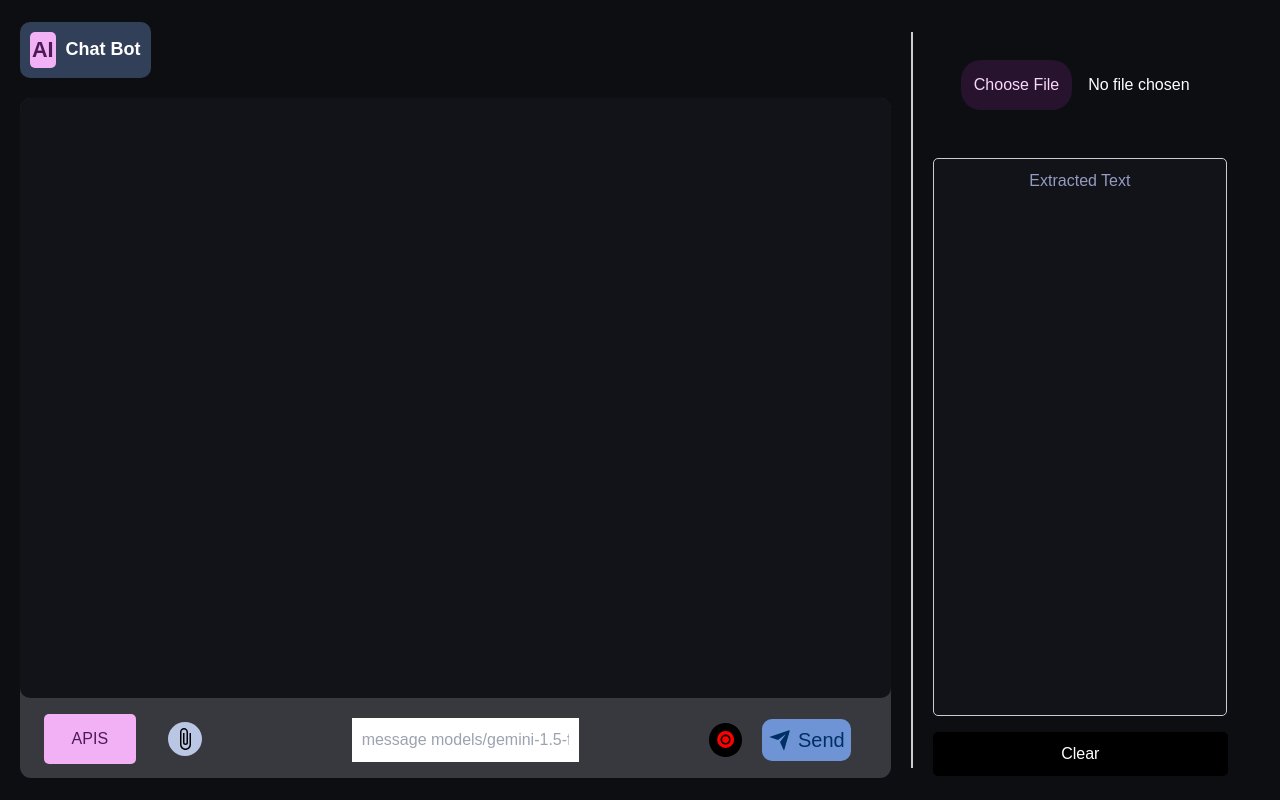
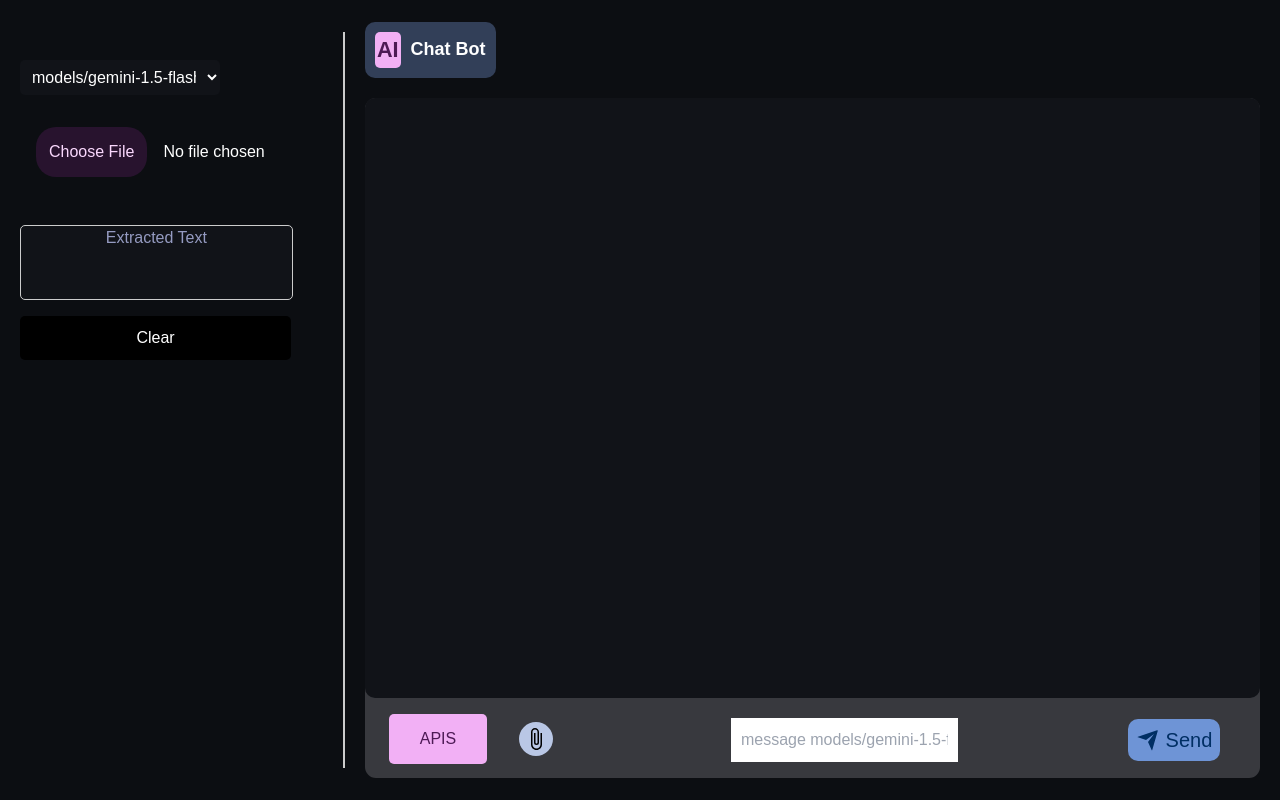
Before and after one commit to Jefino9488/ChatbotUI, a React (Vite) app: page / in a window 1280 px wide. Built offline with nearby package versions, Linux system fonts and the light colour scheme.

Commit message:
remake ui

```diff
--- a/src/App.css
+++ b/src/App.css
@@ -23,14 +23,53 @@
   padding-right: 20px;
 }
 
-.pdf-to-text {
-  flex: 2; /* 40% of the screen */
+.left-nav {
+  flex: 0.5; /* 50% of the screen width */
   display: flex;
   flex-direction: column;
   padding-left: 20px;
   padding-right: 20px;
   margin-top: 1.5rem;
   margin-bottom: 1.5rem;
+}
+
+.nav-icon {
+  display: none;
+  top: 10px;
+  left: 10px;
+  font-size: 1.5rem;
+  cursor: pointer;
+  z-index: 1000; /* Ensure it's above other content */
+}
+
+.floating-nav {
+  display: none; /* Hidden by default */
+  position: fixed;
+  top: 0;
+  left: 0;
+  width: 250px; /* Adjust as needed */
+  height: 100%;
+  background-color: #38393e;
+  z-index: 1000;
+  padding: 1rem;
+  box-shadow: 2px 0 5px rgba(0, 0, 0, 0.5);
+  transform: translateX(-100%); /* Hide off-screen by default */
+  transition: transform 1s ease; /* Smooth slide-in effect */
+}
+
+.floating-nav.active {
+  display: block;
+  transform: translateX(0);
+}
+
+@media (max-width: 768px) {
+  .left-nav {
+    display: none;
+  }
+
+  .nav-icon {
+    display: block;
+  }
 }
 
 .vertical-line {
@@ -44,6 +83,8 @@
 .title {
   align-self: flex-start;
   text-align: center;
+  display: flex;
+  gap: 5px;
   margin-bottom: 20px;
 }
 
@@ -193,7 +234,6 @@
 }
 
 
-
 .btn_record {
   margin-right: 0.5rem;
   margin-bottom: 0.6rem;
@@ -202,7 +242,7 @@
   color: red;
   padding: 0.2rem;
   transform: translateX(-20px);
-  display: flex;
+  display: none;
   justify-content: center;
   align-items: center;
   border: 0;
@@ -262,12 +302,13 @@
 .extracted-text {
   border: 1px solid #ccc;
   color: #959bc1;
-  padding: 10px;
   width: 90%;
   border-radius: 5px;
   background-color: #111318;
-  height: 75vh; /* Set a fixed height */
-  overflow-y: scroll; /* Enable vertical scrolling */
+  height: fit-content;
+  min-height: 10%;
+  max-height: 60%;
+  overflow-y: scroll;
 }
 
 .extracted-text pre {
@@ -301,19 +342,13 @@ img {
 }
 
 .model_select {
-    position: absolute;
-    top: 17%;
-    left: 5%;
-    transform: translate(-20%, -50%);
-    max-width: 200px;
-    padding: 10px;
-    background-color: rgba(255, 255, 255, 0.73);
-    display: none;
-    font-weight: bold;
-    border-radius: 5px;
-    border: 1px solid #ccc;
-    box-shadow: 0 0 10px rgba(30, 30, 30, 0.76);
-    z-index: 1;
+  margin-top: 1rem;
+  width: 200px;
+  margin-bottom: 1rem;
+  padding: 0.5rem;
+  border-radius: 5px;
+  background-color: #111318;
+  color: white;
 }
 
 /* Popup form styles */
--- a/src/App.jsx
+++ b/src/App.jsx
@@ -8,6 +8,7 @@ import { BsFillRecord2Fill } from "react-icons/bs";
 import MonsterApiClient from "monsterapi";
 import "./App.css";
 import { MdAttachFile } from "react-icons/md";
+import {FiMenu} from "react-icons/fi";
 
 const audioBlobToBase64 = (blob) => {
   return new Promise((resolve, reject) => {
@@ -54,6 +55,7 @@ function App() {
   const pdfFileInputRef = useRef(null);
   const imageFileInputRef = useRef(null);
   const [loading, setLoading] = useState(true);
+  const [isNavOpen, setIsNavOpen] = useState(false);
 
   useEffect(() => {
       // Simulate a network request to fetch initial data
@@ -281,11 +283,11 @@ function App() {
             <Loader />
         ) : (
             <div className="one_p">
-        <div className="one_p chat_bot">
+
+                <div className="left-nav">
                     <div className="title">
-              <h2 id="head"><span className="highlight"> AI </span>Chat Bot</h2>
+                        <h2></h2>
                     </div>
-            <div className="parent_chat">
                     <select value={selectedModel} onChange={handleModelChange} className="model_select">
                         {AVAILABLE_MODELS.map((model) => (
                             <option key={model} value={model}>
@@ -293,23 +295,78 @@ function App() {
                             </option>
                         ))}
                     </select>
+                    <input
+                        type="file"
+                        className="self_center choose_btn"
+                        accept="application/pdf"
+                        onChange={extractText}
+                        ref={pdfFileInputRef}
+                    />
+                    <div className="extracted-text">
+                        <h2 className="self_center">Extracted Text</h2>
+                        <pre>{pdfText}</pre>
+                    </div>
+                    <button onClick={clearPdfText} className="clear_btn">
+                        Clear
+                    </button>
+
+                </div>
+                <div className={`floating-nav ${isNavOpen ? "active" : ""}`}>
+                    <div className="title1">
+                        <br/>
+                        <h2>AI Chat Bot</h2>
+                    </div>
+                    <select value={selectedModel} onChange={handleModelChange} className="model_select">
+                        {AVAILABLE_MODELS.map((model) => (
+                            <option key={model} value={model}>
+                                {model}
+                            </option>
+                        ))}
+                    </select>
+                    <input
+                        type="file"
+                        className="self_center choose_btn"
+                        accept="application/pdf"
+                        onChange={extractText}
+                        ref={pdfFileInputRef}
+                    />
+                    <div className="extracted-text">
+                        <h2 className="self_center">Extracted Text</h2>
+                        <pre>{pdfText}</pre>
+                    </div>
+                    <button onClick={clearPdfText} className="clear_btn">
+                        Clear
+                    </button>
+                </div>
+                <div className="vertical-line"></div>
+                <div className="one_p chat_bot">
+                    <div className="title">
+                        <button className="nav-icon" onClick={() => setIsNavOpen(!isNavOpen)}>
+                            <FiMenu/>
+                        </button>
+                        <h2 id="head"><span className="highlight"> AI </span>Chat Bot</h2>
+                    </div>
+                    <div className="parent_chat">
                         <div className="chat-window">
                             {messages.map((msg, index) => (
                                 <div key={index} className={`message ${msg.from}`} ref={msgRef}>
                                     <p className="txt">
                                         <ReactMarkdown>{msg.text}</ReactMarkdown>
-                      {msg.from === 'user' && msg.image && <img src={msg.image} alt="attached" style={{ maxWidth: "100%" }} />}
+                                        {msg.from === 'user' && msg.image &&
+                                            <img src={msg.image} alt="attached" style={{maxWidth: "100%"}}/>}
                                         {msg.from === "bot" && (
                                             <div className="bot-actions">
                                                 <button onClick={() => speakText(msg.text)}>
-                                    <svg xmlns="http://www.w3.org/2000/svg" height="24px" viewBox="0 -960 960 960"
+                                                    <svg xmlns="http://www.w3.org/2000/svg" height="24px"
+                                                         viewBox="0 -960 960 960"
                                                          width="18px" fill="#e8eaed">
                                                         <path
                                                             d="M560-131v-82q90-26 145-100t55-168q0-94-55-168T560-749v-82q124 28 202 125.5T840-481q0 127-78 224.5T560-131ZM120-360v-240h160l200-200v640L280-360H120Zm440 40v-322q47 22 73.5 66t26.5 96q0 51-26.5 94.5T560-320ZM400-606l-86 86H200v80h114l86 86v-252ZM300-480Z"/>
                                                     </svg>
                                                 </button>
                                                 <button onClick={() => copyToClipboard(msg.text)}>
-                                    <svg xmlns="http://www.w3.org/2000/svg" height="20px" viewBox="0 -960 960 960"
+                                                    <svg xmlns="http://www.w3.org/2000/svg" height="20px"
+                                                         viewBox="0 -960 960 960"
                                                          width="18px" fill="#e8eaed">
                                                         <path
                                                             d="M360-240q-29.7 0-50.85-21.15Q288-282.3 288-312v-480q0-29.7 21.15-50.85Q330.3-864 360-864h384q29.7 0 50.85 21.15Q816-821.7 816-792v480q0 29.7-21.15 50.85Q773.7-240 744-240H360Zm0-72h384v-480H360v480ZM216-96q-29.7 0-50.85-21.15Q144-138.3 144-168v-552h72v552h456v72H216Zm144-216v-480 480Z"/>
@@ -369,29 +426,8 @@ function App() {
                                 </div>
                                 <span>Send</span>
                             </button>
-
                         </div>
                     </div>
-        </div>
-          <div className="vertical-line"></div>
-          <div className="pdf-to-text">
-              <div className="title">
-                  <h2> </h2>
-              </div>
-              <input
-                  type="file"
-                  className="self_center choose_btn"
-                  accept="application/pdf"
-                  onChange={extractText}
-                  ref={pdfFileInputRef}
-              />
-              <div className="extracted-text">
-                  <h2 className="self_center">Extracted Text</h2>
-                  <pre>{pdfText}</pre>
-          </div>
-          <button onClick={clearPdfText} className="clear_btn">
-            Clear
-          </button>
                 </div>
             </div>)}
         {apiKeyFormVisible && (
```
Lines whose indentation alone changed are shown as unchanged.
